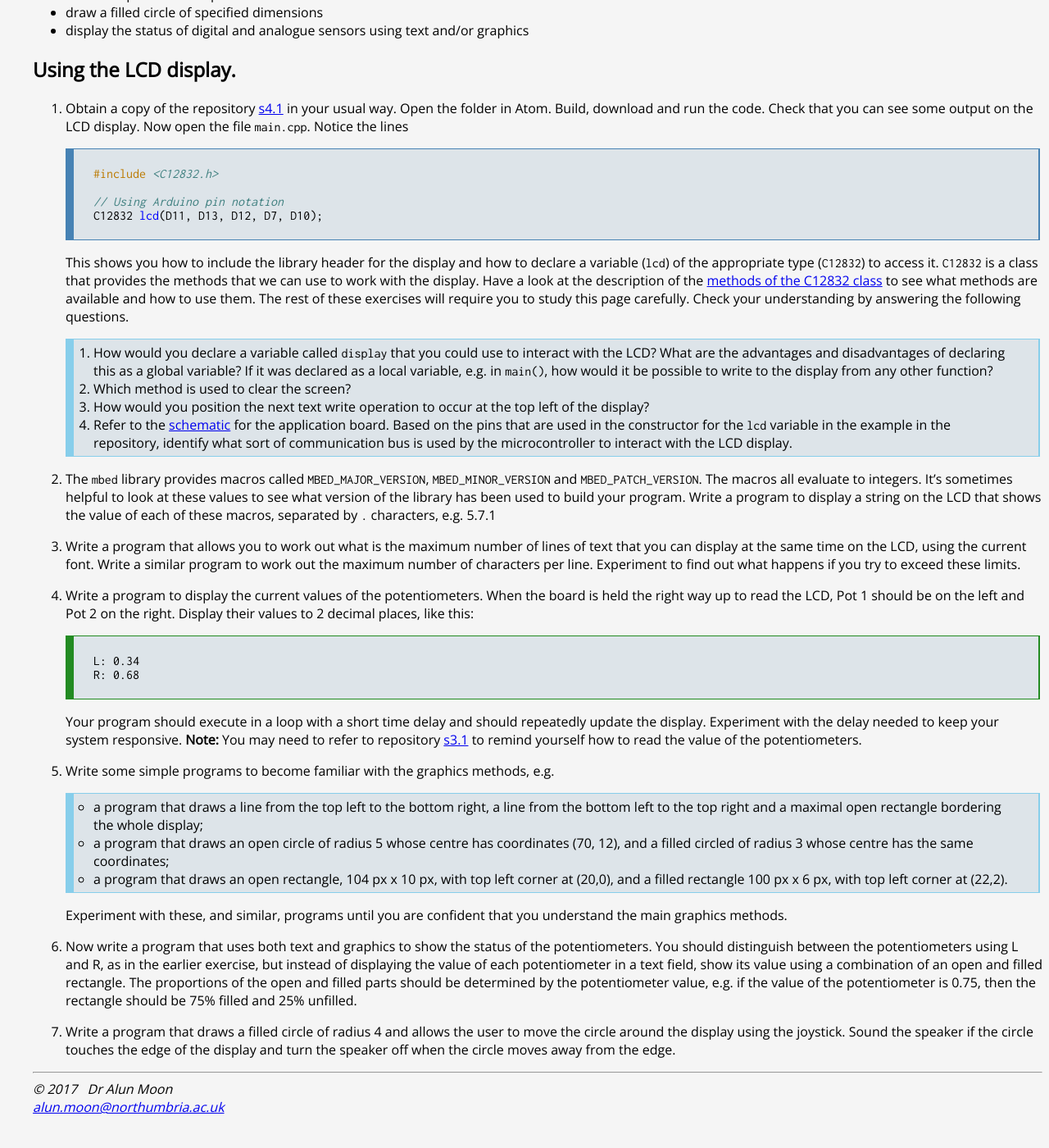
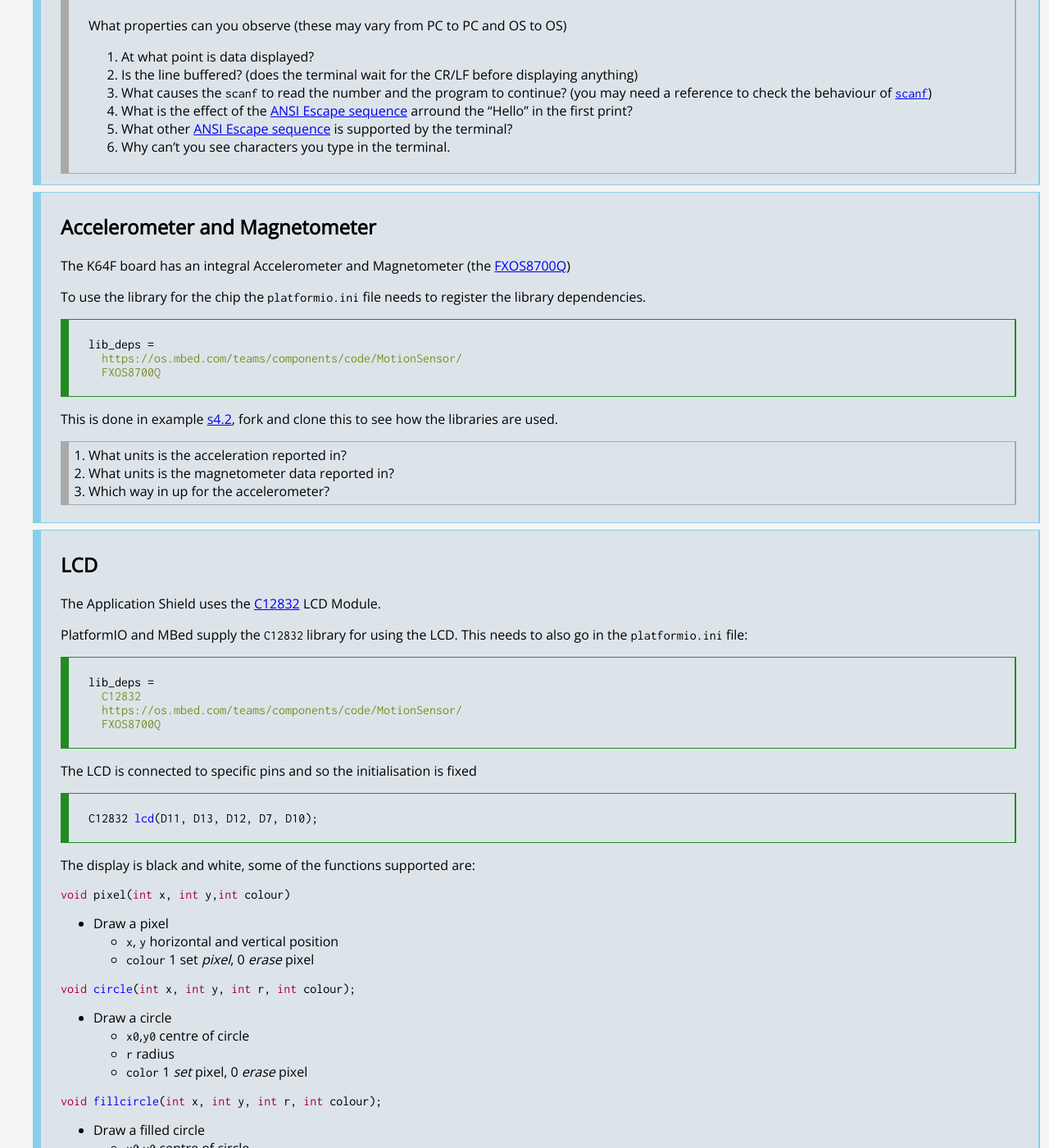
Before and after one commit to kf5011/kf5011.github.io, a Jekyll site: the page built from _seminars/04.md, in a window 1280 px wide and 1400 px high, scrolled down 530 px. Shown: the whole window at 82% size. Built offline with Jekyll 4.4.1, drawn with Linux system fonts in a browser that asks for light colours; before the commit the page ends 1899 px from its top, so only the background shows below that; some of the changed text lies outside the part shown.

Commit message:
Add some basic LCD exercises to 04 lab

````diff
--- a/_config.yml
+++ b/_config.yml
@@ -17,10 +17,10 @@ title: KF5011 Computer Networks and Control Systems
 email: alun.moon@northumbria.ac.uk
 description: > # this means to ignore newlines until "baseurl:"
    Development and material for the new module, due Spring 2018
-#baseurl: "/kf5011" # the subpath of your site, e.g. /blog
-#url: "http://hesabu.net" # the base hostname & protocol for your site, e.g. http://example.com
-baseurl: ""
-url: ""
+baseurl: "/kf5011" # the subpath of your site, e.g. /blog
+url: "http://hesabu.net" # the base hostname & protocol for your site, e.g. http://example.com
+#baseurl: ""
+#url: ""
 twitter_username:
 github_username:
 
--- a/_seminars/04.md
+++ b/_seminars/04.md
@@ -1,124 +1,182 @@
 ---
-title: Using the LCD display
+title: LCD & serial comms
 layout: default
 excerpt_separator: <!--more-->
 ---
-
+* Here we'll look in more detail at Serial communications to the PC.
+* Then look at how to make use of the LCD display.
+* We'll also introduce the Accelerometer and Magnetometer sensors.
+<!--more-->
 1. toc
 {:toc}
-<!--{::options parse_block_html="true" /}-->
+{::options parse_block_html="true" /}
 
-## Introduction
+<section class="exercise">
+# Serial communications to the PC
+We've already come across the Serial communications to the PC by using `printf`,
+and looking at the output using the Serial Monitor in Atom/PlatformIO
 
-This lab introduces you to using the LCD display on the applications board.
-This is a simple black-and-white display of 128 x 32 pixels. The top left
-corner of the display is at (0,0) and the bottom right corner of the display is
-at (127,31). At the end of this lab you should be able to
+Example repository [s4.1](https://github.com/kf5011/s4.1) shows how an explicit serial connection can be made.  In practice there is no difference to using the plain `printf`s, unless a second serial channel is needed to other devices.
 
-* declare a display variable
-* initialise the display
-* clear the display screen
-* position a text cursor at a specified location on the display
-* write text to the display
-* draw a line between specified points on the display
-* draw an open rectangle of specified dimensions
-* draw a filled rectangle of specified dimensions
-* draw an open circle of specified dimensions
-* draw a filled circle of specified dimensions
-* display the status of digital and analogue sensors using text and/or graphics
+<section class="question">
+What properties can you observe (these may vary from PC to PC and OS to OS)
+1. At what point is data displayed?
+2. Is the line buffered? (does the terminal wait for the CR/LF before displaying anything)
+3. What causes the `scanf` to read the number and the program to continue?
+   (you may need a reference to check the behaviour of [`scanf`](https://en.wikipedia.org/wiki/Scanf_format_string))
+4. What is the effect of the [ANSI Escape sequence](https://en.wikipedia.org/wiki/ANSI_escape_code) arround the "Hello" in the first print?
+5. What other [ANSI Escape sequence](https://en.wikipedia.org/wiki/ANSI_escape_code) is supported by the terminal?
+6. Why can't you see characters you type in the terminal.
+</section>
 
-## Using the LCD display.
+</section>
 
-1. Obtain a copy of the repository [s4.1](https://github.com/kf5011/s4.1) in
-your usual way. Open the folder in Atom. Build, download and run the code.
-Check that you can see some output on the LCD display. Now open the
-file `main.cpp`. Notice the lines
+<section class="exercise">
+# Accelerometer and Magnetometer
+The K64F board has an integral Accelerometer and Magnetometer (the [FXOS8700Q](https://www.nxp.com/docs/en/data-sheet/FXOS8700CQ.pdf))
 
-   ```c
-   #include <C12832.h>
+To use the library for the chip the `platformio.ini` file needs to register the
+library dependencies.
+```ini
+lib_deps =
+  https://os.mbed.com/teams/components/code/MotionSensor/
+  FXOS8700Q
+```
+{:.example}
 
-   // Using Arduino pin notation
-   C12832 lcd(D11, D13, D12, D7, D10);
-   ```
-   {: .code}
-This shows you how to include the library header for the display and
-how to declare a variable (`lcd`) of the appropriate type (`C12832`) to
-access it. `C12832` is a class that provides the methods that we can use to
-work with the display. Have a look at the description of the
-[methods of the C12832 class]({{site.baseurl}}/c12832.html) to see what methods
-are available and how to use them. The rest of these exercises will require
-you to study this page carefully. Check your understanding by answering the
-following questions.
-   1. How would you declare a variable called `display` that you could
-   use to interact with the LCD? What are the advantages and disadvantages
-   of declaring this as a global variable? If it was declared as a local
-   variable, e.g. in `main()`, how would it be possible to write to the
-   display from any other function?
-   1. Which method is used to clear the screen?
-   1. How would you position the next text write operation to occur at the
-   top left of the display?
-   1. Refer to the [schematic]({{site.baseurl}}/docs/ApplicationShield%20V_1_0_0%20SCH.pdf) for the application board. Based on the pins that are used in the
-   constructor for the `lcd` variable in the example in the repository,
-   identify what sort of communication bus is used by the microcontroller
-   to interact with the LCD display.
-   {: .exercise}
+This is done in example [s4.2](https://github.com/kf5011/s4.2), fork and clone this to see how the libraries are used.
 
-1. The `mbed` library provides macros called `MBED_MAJOR_VERSION`,
-`MBED_MINOR_VERSION` and `MBED_PATCH_VERSION`. The macros all evaluate
-to integers. It's sometimes helpful to look at these values to see what
-version of the library has been used to build your program. Write a program
-to display a string on the LCD that shows the value of each of these macros,
-separated by `.` characters, e.g. 5.7.1
+1. What units is the acceleration reported in?
+2. What units is the magnetometer data reported in?
+3. Which way in up for the accelerometer?
+{: .question}
 
-1. Write a program that allows you to work out what is the maximum number of
-lines of text that you can display at the same time on the LCD, using the
-current font. Write a similar program to work out the maximum number of
-characters per line. Experiment to find out what happens if you try to exceed
-these limits.
+</section>
 
-1. Write a program to display the current values of the potentiometers. When
-the board is held the right way up to read the LCD, Pot 1 should be on the
-left and Pot 2 on the right. Display their values to 2 decimal places, like
-this:
+<section class="exercise">
+# LCD
+The Application Shield uses the [C12832](http://www.newhavendisplay.com/specs/NHD-C12832A1Z-FSW-FBW-3V3.pdf) LCD Module.
 
-   ```
-   L: 0.34
-   R: 0.68
-   ```
-   {: .example}
-Your program should execute in a loop with a short time delay and should
-repeatedly update the display. Experiment with the delay needed to keep
-your system responsive. **Note:** You may need to refer to repository
-[s3.1](https://github.com/kf5011/s3.1) to remind yourself how to read the
-value of the potentiometers.
+PlatformIO and MBed supply the `C12832` library for using the LCD.  This needs to also go in the `platformio.ini` file:
 
-1. Write some simple programs to become familiar with the graphics
-methods, e.g.
+```ini
+lib_deps =
+  C12832
+  https://os.mbed.com/teams/components/code/MotionSensor/
+  FXOS8700Q
+```
+{: .example}
 
-   * a program that draws a line from the top left to the bottom right,
-   a line from the bottom left to the top right and a maximal open rectangle
-   bordering the whole display;
-   * a program that draws an open circle of radius 5 whose centre has
-   coordinates (70, 12), and a filled circled of radius 3 whose centre
-   has the same coordinates;
-   * a program that draws an open rectangle, 104 px x 10 px, with
-   top left corner at (20,0), and a filled rectangle 100 px x 6 px,
-   with top left corner at (22,2).
-   {: .exercise}
-Experiment with these, and similar, programs until you are confident
-that you understand the main graphics methods.
+The LCD is connected to specific pins and so the initialisation is fixed
 
-1. Now write a program that uses both text and graphics to show the
-status of the potentiometers. You should distinguish between
-the potentiometers using L and R, as in the earlier exercise, but instead of
-displaying the value of each
-potentiometer in a text field, show its value using a
-combination of an open and filled rectangle. The proportions of the
-open and filled parts should be determined by the potentiometer value,
-e.g. if the value of the potentiometer is 0.75, then the rectangle
-should be 75% filled and 25% unfilled.
+```c
+C12832 lcd(D11, D13, D12, D7, D10);
+```
+{: .example}
 
-1. Write a program that draws a filled circle of radius 4 and allows the
-user to move the circle around the display using the joystick. Sound the
-speaker if the circle touches the edge of the display and turn the speaker
-off when the circle moves away from the edge.
+The display is black and white, some of the functions supported are:
+
+```c
+void pixel(int x, int y,int colour)
+```
+* Draw a pixel
+  * `x`, `y` horizontal and vertical position
+  *  `colour`  1 set _pixel_, 0 _erase_ pixel
+
+```c
+void circle(int x, int y, int r, int colour);
+```
+* Draw a circle
+  * `x0`,`y0`  centre of circle
+  * `r` radius
+  * `color` 1 _set_ pixel, 0 _erase_ pixel
+
+
+```c
+void fillcircle(int x, int y, int r, int colour);
+```
+* Draw a filled circle
+  * `x0`,`y0`  centre of circle
+  * `r` radius
+  * `color` 1 _set_ pixel, 0 _erase_ pixel
+
+```c
+void line(int x0, int y0, int x1, int y1, int colour);
+```
+* Draw a 1 pixel line
+  *  `x0`,`y0` start point
+  *  `x1`,`y1` start point
+  * `color` 1 _set_ pixel, 0 _erase_ pixel
+
+```c
+void rect(int x0, int y0, int x1, int y1, int colour);
+```
+* Draw a rectangle
+  *  `x0`,`y0` top left corner
+  *  `x1`,`y1` lower right corner
+  * `color` 1 _set_ pixel, 0 _erase_ pixel
+
+  ```c
+  void fillrect(int x0, int y0, int x1, int y1, int colour);
+  ```
+  * Draw a filled rectangle
+    *  `x0`,`y0` top left corner
+    *  `x1`,`y1` lower right corner
+    * `color` 1 _set_ pixel, 0 _erase_ pixel
+
+```c
+void cls(void);
+```
+* Clear the screen
+
+```c
+void character(int x, int y, int c);
+```
+*  Draw a character at a given position
+   * `x`,`y` position of character (top left of character)
+   * `c` character to print
+
+```c
+void locate(int x, int y);
+```
+*  Setup cursor position
+  * `x`,`y` position of character (top left of character)
+
+It also has `printf` and other standard-output functions.
+
+See [s4.3](https://github.com/kf5011/s4.3) for a simple example.
+</section>
+
+
+# LCD and Sensor use
+
+<section class="exercise">
+## LCD basics
+Begin by working through some exercises that cover the [basics of working
+with the LCD]({{site.baseurl}}/seminars/lcd_basic.html).
+</section>
+
+Repository [s4.4](https://github.com/kf5011/s4.4) is set up to use the LCD and the Accelerometer sensor.
+
+<section class="exercise">
+## Which way is up?
+Use the Accelerometer Data to determine which way up the K64F is, and then display this on the LCD (and optionally PC)
+</section>
+
+<section class="exercise">
+## Digital level
+Use the sensor data to measure how far away from level the K64F is.  Display this information on the LCD using suitable
+graphics (for inspiration see https://en.wikipedia.org/wiki/Spirit_level)
+</section>
+
+<section class="exercise">
+## Digital compass
+
+This may need some research before attempting it.
+{: .warning}
+
+How is the magnetic field measured?  How can the values be used to determine which way is north?
+
+How can you work out which way the K64F is pointing and display this information as a digital compass?
+
+</section>
--- /dev/null
+++ b/_seminars/lcd_basic.md
@@ -0,0 +1,124 @@
+---
+title: Basic use of the LCD
+layout: default
+excerpt_separator: <!--more-->
+---
+
+1. toc
+{:toc}
+<!--{::options parse_block_html="true" /}-->
+
+## Introduction
+
+These exercises introduce you to using the LCD display on the applications
+board.  This is a simple black-and-white display of 128 x 32 pixels. The top
+left corner of the display is at (0,0) and the bottom right corner of the
+display is at (127,31). At the end of these exercises you should be able to
+
+* declare a display variable
+* initialise the display
+* clear the display screen
+* position a text cursor at a specified location on the display
+* write text to the display
+* draw a line between specified points on the display
+* draw an open rectangle of specified dimensions
+* draw a filled rectangle of specified dimensions
+* draw an open circle of specified dimensions
+* draw a filled circle of specified dimensions
+* display the status of digital and analogue sensors using text and/or graphics
+
+## LCD basics
+
+1. Obtain a copy of the repository [LCD](https://github.com/davidkendall/LCD) in
+your usual way. Open the folder in Atom. Build, download and run the code.
+Check that you can see some output on the LCD display. Now open the
+file `main.cpp`. Notice the lines
+
+   ```c
+   #include <C12832.h>
+
+   // Using Arduino pin notation
+   C12832 lcd(D11, D13, D12, D7, D10);
+   ```
+   {: .code}
+This shows you how to include the library header for the display and
+how to declare a variable (`lcd`) of the appropriate type (`C12832`) to
+access it. `C12832` is a class that provides the methods that we can use to
+work with the display. Have a look at the description of the
+[methods of the C12832 class]({{site.baseurl}}/c12832.html) to see what methods
+are available and how to use them. The rest of these exercises will require
+you to study this page carefully. Check your understanding by answering the
+following questions.
+   1. How would you declare a variable called `display` that you could
+   use to interact with the LCD? What are the advantages and disadvantages
+   of declaring this as a global variable? If it was declared as a local
+   variable, e.g. in `main()`, how would it be possible to write to the
+   display from any other function?
+   1. Which method is used to clear the screen?
+   1. How would you position the next text write operation to occur at the
+   top left of the display?
+   1. Refer to the [schematic]({{site.baseurl}}/docs/ApplicationShield%20V_1_0_0%20SCH.pdf) for the application board. Based on the pins that are used in the
+   constructor for the `lcd` variable in the example in the repository,
+   identify what sort of communication bus is used by the microcontroller
+   to interact with the LCD display.
+   {: .exercise}
+
+1. The `mbed` library provides macros called `MBED_MAJOR_VERSION`,
+`MBED_MINOR_VERSION` and `MBED_PATCH_VERSION`. The macros all evaluate
+to integers. It's sometimes helpful to look at these values to see what
+version of the library has been used to build your program. Write a program
+to display a string on the LCD that shows the value of each of these macros,
+separated by `.` characters, e.g. 5.7.1
+
+1. Write a program that allows you to work out what is the maximum number of
+lines of text that you can display at the same time on the LCD, using the
+current font. Write a similar program to work out the maximum number of
+characters per line. Experiment to find out what happens if you try to exceed
+these limits.
+
+1. Write a program to display the current values of the potentiometers. When
+the board is held the right way up to read the LCD, Pot 1 should be on the
+left and Pot 2 on the right. Display their values to 2 decimal places, like
+this:
+
+   ```
+   L: 0.34
+   R: 0.68
+   ```
+   {: .example}
+Your program should execute in a loop with a short time delay and should
+repeatedly update the display. Experiment with the delay needed to keep
+your system responsive. **Note:** You may need to refer to repository
+[s3.1](https://github.com/kf5011/s3.1) to remind yourself how to read the
+value of the potentiometers.
+
+1. Write some simple programs to become familiar with the graphics
+methods, e.g.
+
+   * a program that draws a line from the top left to the bottom right,
+   a line from the bottom left to the top right and a maximal open rectangle
+   bordering the whole display;
+   * a program that draws an open circle of radius 5 whose centre has
+   coordinates (70, 12), and a filled circled of radius 3 whose centre
+   has the same coordinates;
+   * a program that draws an open rectangle, 104 px x 10 px, with
+   top left corner at (20,0), and a filled rectangle 100 px x 6 px,
+   with top left corner at (22,2).
+   {: .exercise}
+Experiment with these, and similar, programs until you are confident
+that you understand the main graphics methods.
+
+1. Now write a program that uses both text and graphics to show the
+status of the potentiometers. You should distinguish between
+the potentiometers using L and R, as in the earlier exercise, but instead of
+displaying the value of each
+potentiometer in a text field, show its value using a
+combination of an open and filled rectangle. The proportions of the
+open and filled parts should be determined by the potentiometer value,
+e.g. if the value of the potentiometer is 0.75, then the rectangle
+should be 75% filled and 25% unfilled.
+
+<!--1. Write a program that draws a filled circle of radius 4 and allows the-->
+<!--user to move the circle around the display using the joystick. Sound the-->
+<!--speaker if the circle touches the edge of the display and turn the speaker-->
+<!--off when the circle moves away from the edge.-->
````
